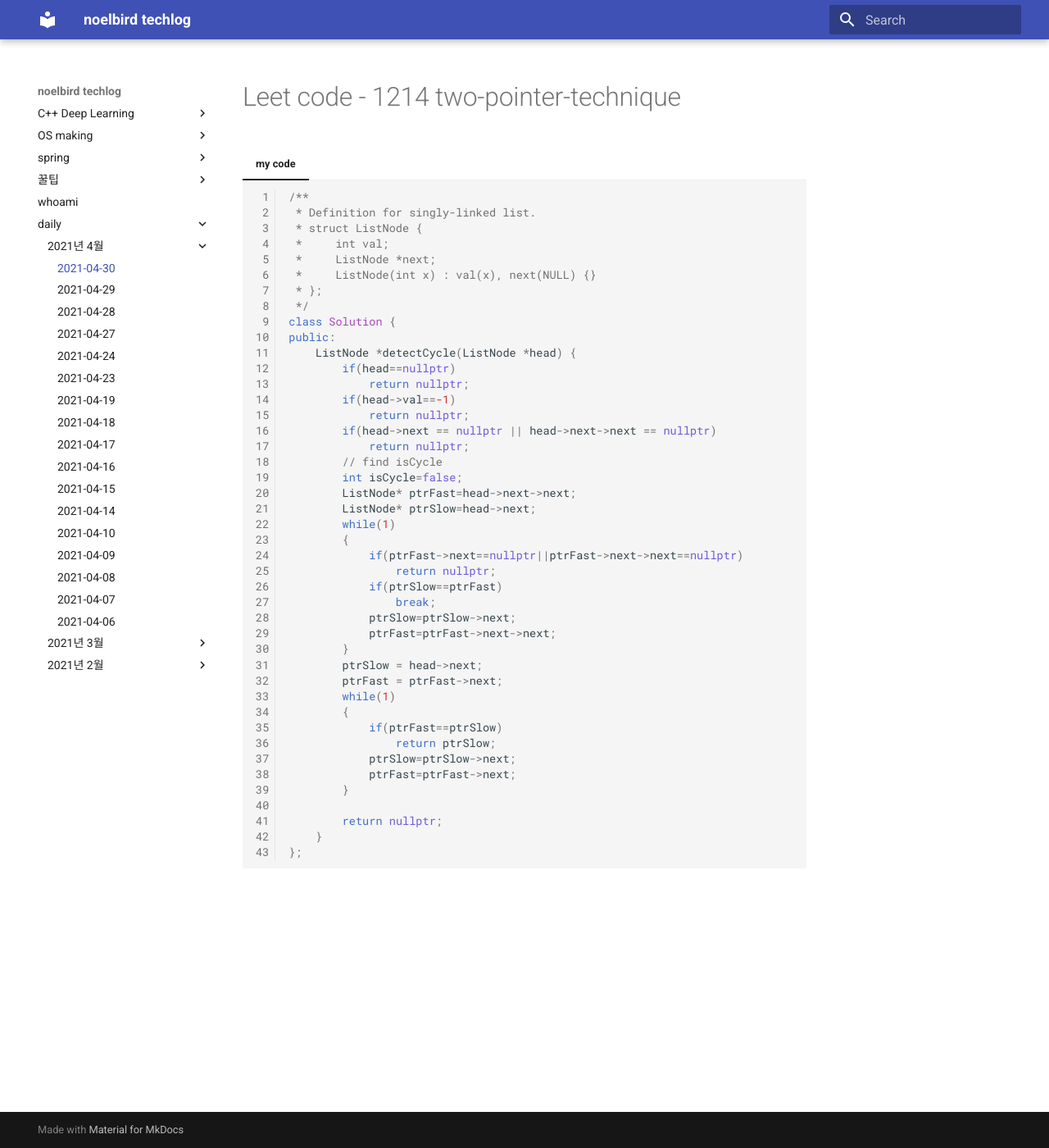
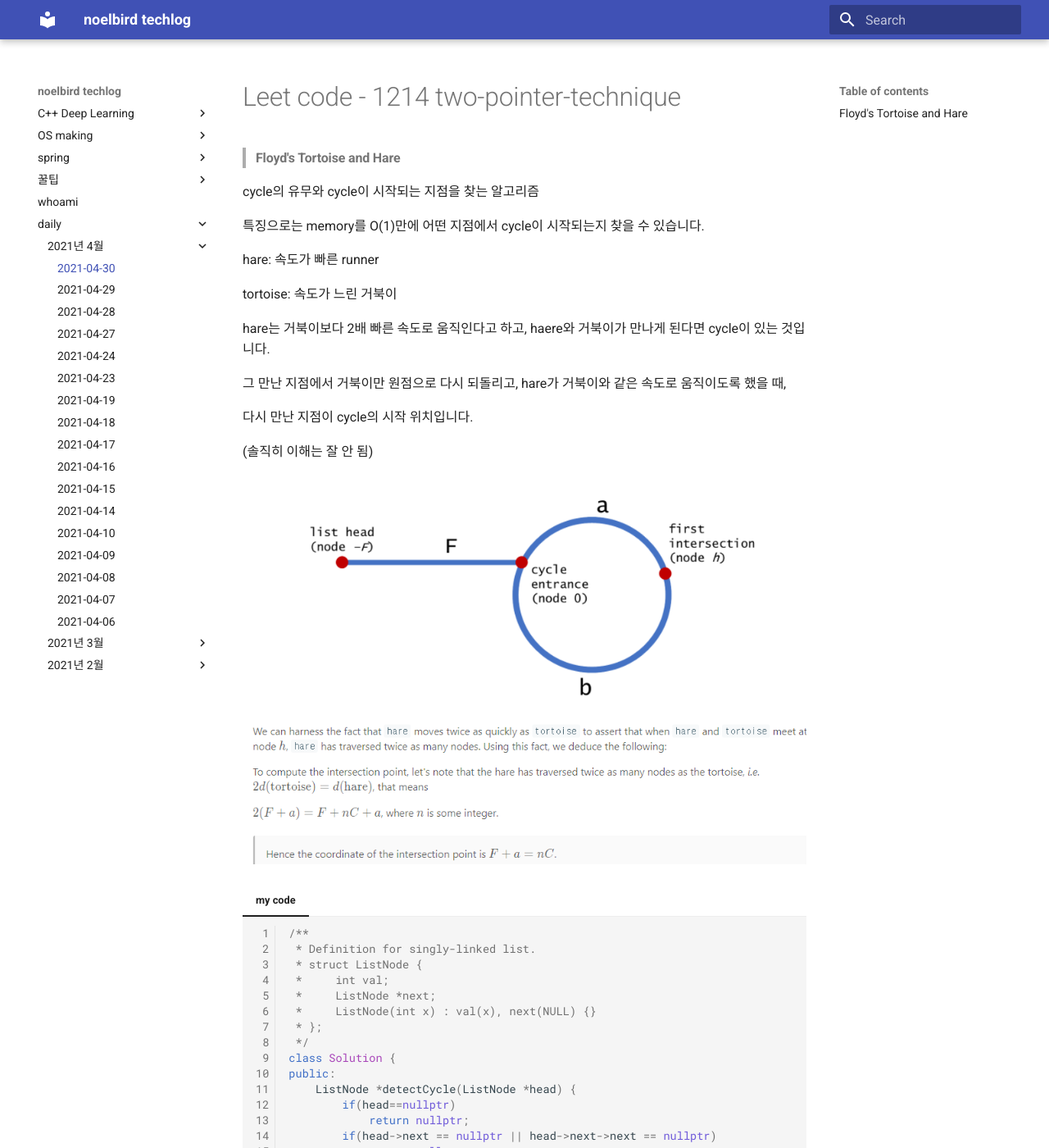
Before and after one commit to NoelBird/noelbird.github.io, an MkDocs documentation site: the page built from docs/daily/2021-04-30.md, in a window 1280 px wide and 1400 px high. Shown: the whole window at 82% size. Built offline with MkDocs 1.6.1 and Material for MkDocs 9.7.7, drawn with Linux system fonts in a browser that asks for light colours; nearby versions of some CDN libraries; some of the changed text lies outside the part shown.

Commit message:
2021-04-30

````diff
--- a/docs/daily/2021-04-30.md
+++ b/docs/daily/2021-04-30.md
@@ -1,6 +1,30 @@
 # Leet code - 1214 two-pointer-technique
 
 
+
+> #### Floyd's Tortoise and Hare
+
+cycle의 유무와 cycle이 시작되는 지점을 찾는 알고리즘
+
+특징으로는 memory를 O(1)만에 어떤 지점에서 cycle이 시작되는지 찾을 수 있습니다.
+
+
+
+hare: 속도가 빠른 runner
+
+tortoise: 속도가 느린 거북이
+
+hare는 거북이보다 2배 빠른 속도로 움직인다고 하고, haere와 거북이가 만나게 된다면 cycle이 있는 것입니다.
+
+그 만난 지점에서 거북이만 원점으로 다시 되돌리고, hare가 거북이와 같은 속도로 움직이도록 했을 때,
+
+다시 만난 지점이 cycle의 시작 위치입니다.
+
+(솔직히 이해는 잘 안 됨)
+
+
+
+![image-20210501002155706](img/2021-04-30/image-20210501002155706.png)
 
 === "my code"
 
@@ -18,25 +42,25 @@
         ListNode *detectCycle(ListNode *head) {
             if(head==nullptr)
                 return nullptr;
-            if(head->val==-1)
-                return nullptr;
             if(head->next == nullptr || head->next->next == nullptr)
                 return nullptr;
             // find isCycle
-            int isCycle=false;
-            ListNode* ptrFast=head->next->next;
-            ListNode* ptrSlow=head->next;
+            int isFirst=true;
+            ListNode* ptrFast=head;
+            ListNode* ptrSlow=head;
+
             while(1)
             {
                 if(ptrFast->next==nullptr||ptrFast->next->next==nullptr)
                     return nullptr;
-                if(ptrSlow==ptrFast)
+                if(ptrSlow==ptrFast && !isFirst)
                     break;
                 ptrSlow=ptrSlow->next;
                 ptrFast=ptrFast->next->next;
+                isFirst=false;
             }
-            ptrSlow = head->next;
-            ptrFast = ptrFast->next;
+            printf("here\n");
+            ptrSlow = head;
             while(1)
             {
                 if(ptrFast==ptrSlow)
@@ -44,8 +68,6 @@
                 ptrSlow=ptrSlow->next;
                 ptrFast=ptrFast->next;
             }
-
-            return nullptr;
         }
     };
     ```
````
Also changed, not shown: docs/daily/2021-04-30.assets/image-20210501002018490.png (added), docs/daily/img/2021-04-30/image-20210501002155706.png (added).
